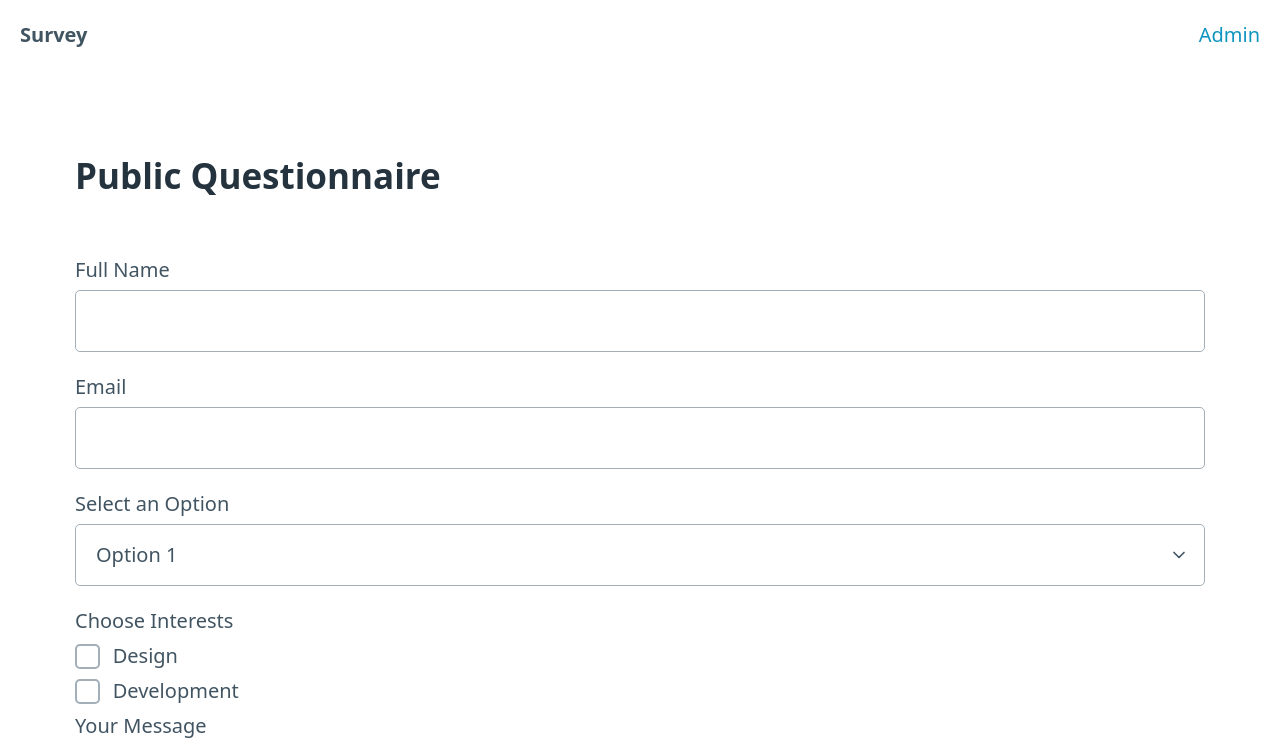
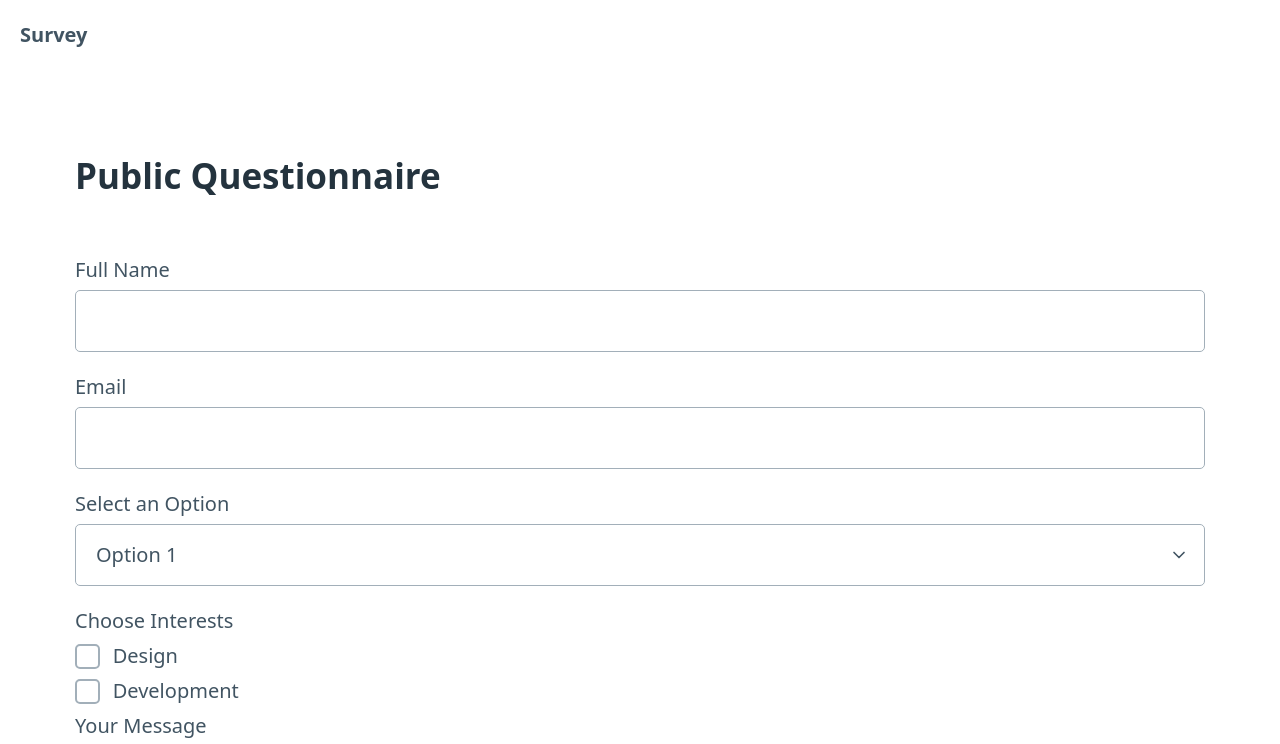
Before and after one commit to DieselDesigns2022/web-build-questionnaire, a website: page index.html in a window 1280 px wide. Shown: the top 744 px of the page. Drawn offline with nearby package versions, Linux system fonts and the light colour scheme.

Commit message:
Update index.html

```diff
--- a/index.html
+++ b/index.html
@@ -9,9 +9,6 @@
   <body>
     <nav class="container-fluid">
       <ul><li><strong>Survey</strong></li></ul>
-      <ul>
-        <li><a href="/admin">Admin</a></li>
-      </ul>
     </nav>
 
     <main class="container">
```
